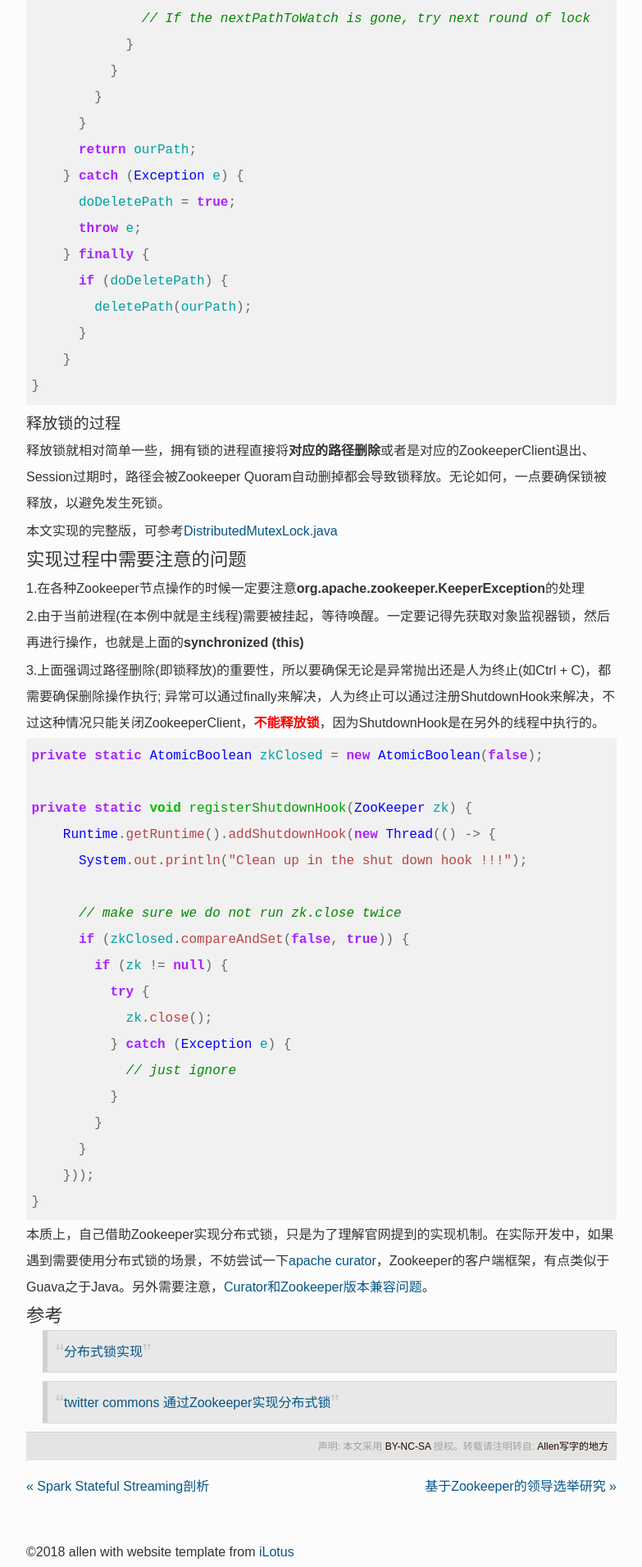
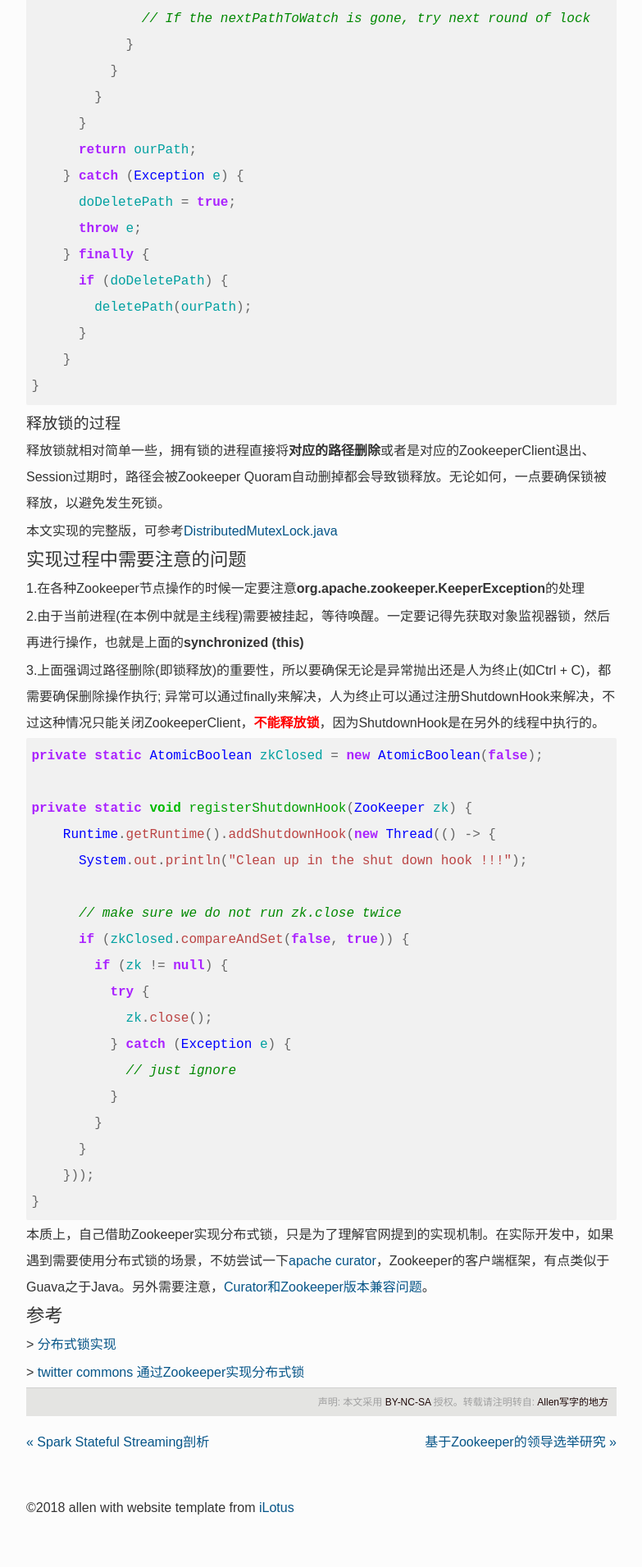
Before and after one commit to jacoffee/jacoffee.github.io, a Jekyll site: the page built from _posts/2018-03-17-zookeeper-locks.md, in a window 1280 px wide. Shown: the part 2474-4385 px from the top of the page at 82% size, without its empty margins (248-1031 px from the left). Built offline with Jekyll 4.4.1, drawn with Linux system fonts in a browser that asks for light colours; nearby versions of some CDN libraries; library files that are not in the unit come from our copies; after the commit the page ends 4331 px from its top, so only the background shows below that.

Commit message:
fix: change style

```diff
--- a/_posts/2018-03-17-zookeeper-locks.md
+++ b/_posts/2018-03-17-zookeeper-locks.md
@@ -132,6 +132,6 @@ private static void registerShutdownHook(ZooKeeper zk) {
 
 ## 参考
 
-> [分布式锁实现](https://martin.kleppmann.com/2016/02/08/how-to-do-distributed-locking.html)
+\> [分布式锁实现](https://martin.kleppmann.com/2016/02/08/how-to-do-distributed-locking.html)
 
-> [twitter commons 通过Zookeeper实现分布式锁](https://github.com/twitter/commons/blob/master/src/java/com/twitter/common/zookeeper/DistributedLockImpl.java)
+\> [twitter commons 通过Zookeeper实现分布式锁](https://github.com/twitter/commons/blob/master/src/java/com/twitter/common/zookeeper/DistributedLockImpl.java)
--- a/static/css/style.css
+++ b/static/css/style.css
@@ -91,7 +91,6 @@ iframe {
 }
 blockquote {
     padding: 0.5em 1em 0.1em 1em;
-    margin: 0 0 10px 20px;
     background: rgba(214, 214, 214, 0.5);
     border-width: 1px 1px 1px 0.4em;
     border-color: #d8d8d8 #d8d8d8 #d8d8d8 #d0d0d0;
@@ -340,9 +339,10 @@ li[class^="icon-"].icon-large:before, li[class*=" icon-"].icon-large:before {
 }
 
 .lotus blockquote p {
-    margin-bottom: 0.4em;
+    /* margin-bottom: 0.4em; */
     text-indent: -1em;
 }
+/*
 .lotus blockquote p:before {
     content: "“";
     font-size: 30px;
@@ -362,6 +362,7 @@ li[class^="icon-"].icon-large:before, li[class*=" icon-"].icon-large:before {
     overflow: hidden;
     top: 5px;
 }
+*/
 h1, h2, h3, h4, h5, h6 {
     font-weight: 500;
     font-weight: 700\9;
```
Also changed, not shown: _posts/2017-12-06-java-basics-comparator-comparable.md (+1 -1 lines), static/images/charts/2021-12-01/kafka-producer-buffer-pool.png.
